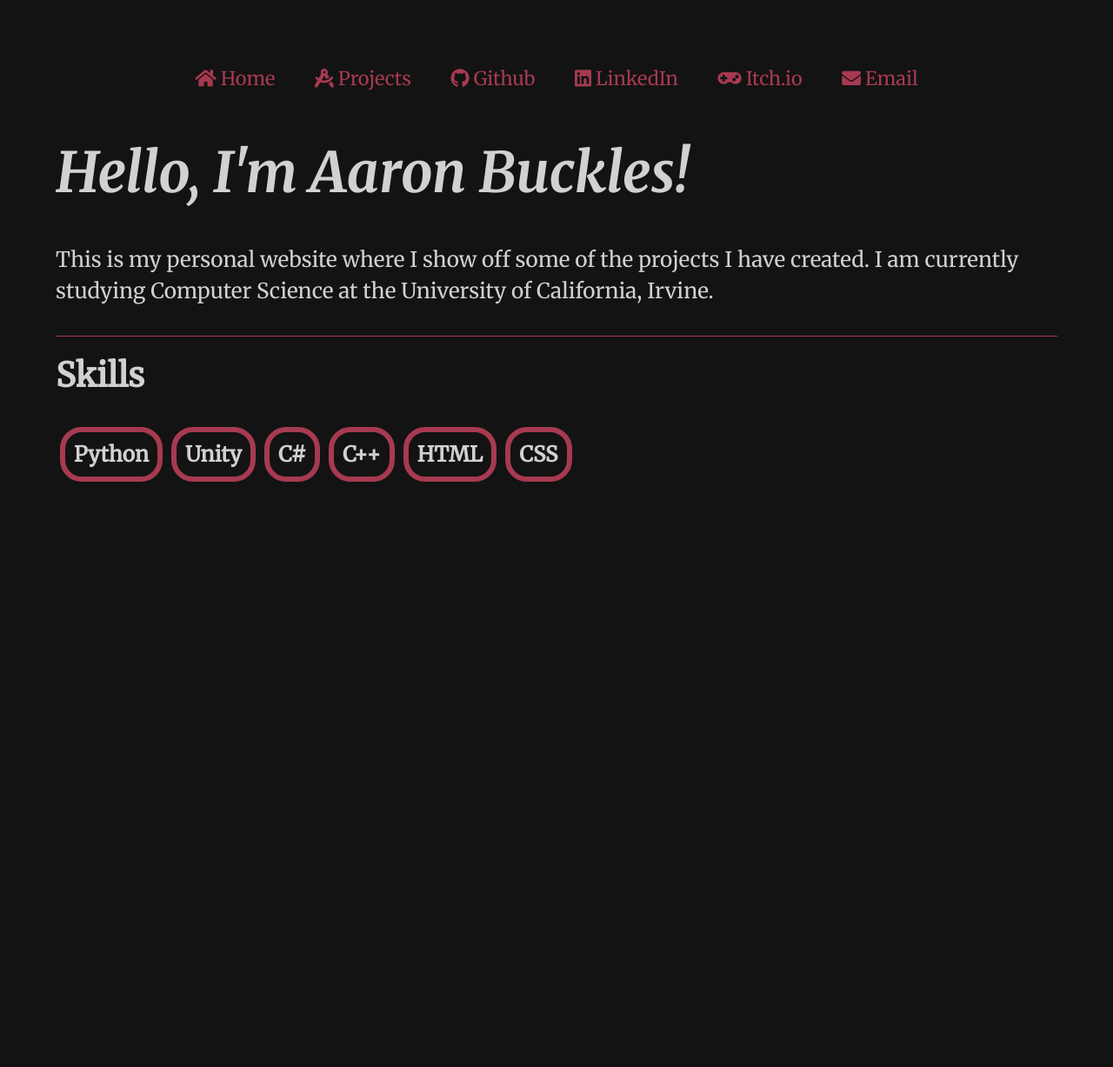
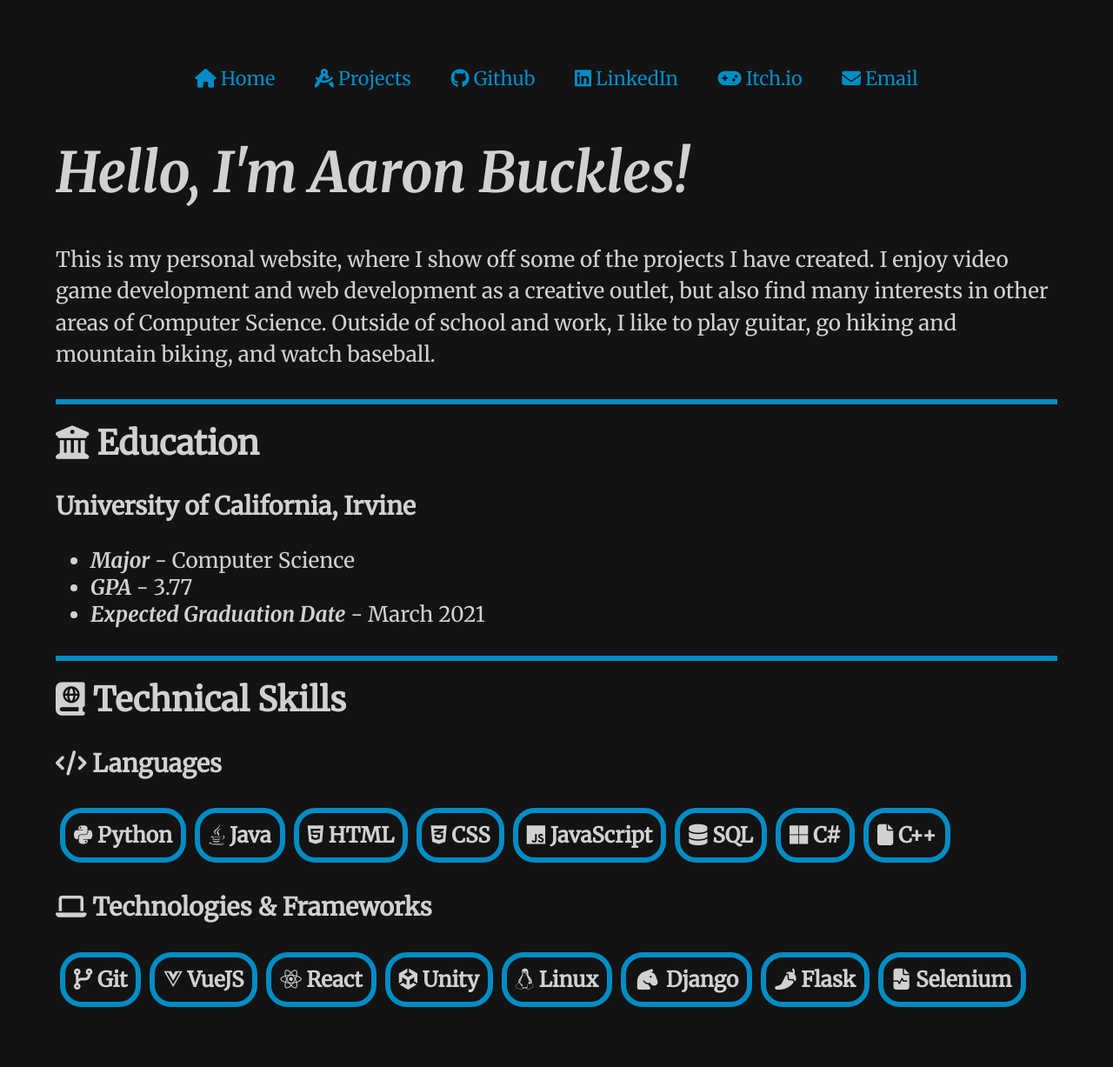
Before and after one commit to Aaron-Buckles/aaron-buckles.github.io, a Jekyll site: the page built from index.html, in a window 1280 px wide. Shown: the whole page at 87% size. Built offline with Jekyll 4.4.1, drawn with Linux system fonts in a browser that asks for light colours; nearby versions of some CDN libraries; before the commit the page ends 900 px from its top, so only the background shows below that.

```diff
--- a/_layouts/default.html
+++ b/_layouts/default.html
@@ -1,26 +1,33 @@
 <!DOCTYPE html>
 <html>
+
 <head>
 	<title>{{ page.title }}</title>
 	<meta name="viewport" content="width=device-width, initial-scale=1.0">
 	<link href="https://fonts.googleapis.com/css?family=Merriweather:400,700i|Open+Sans:800" rel="stylesheet">
-		<link rel="stylesheet" href="https://use.fontawesome.com/releases/v5.7.2/css/all.css" integrity="sha384-fnmOCqbTlWIlj8LyTjo7mOUStjsKC4pOpQbqyi7RrhN7udi9RwhKkMHpvLbHG9Sr" crossorigin="anonymous">
 	<link rel="stylesheet" type="text/css" href="/css/style.css">
 	<link rel="icon" type="image/png" href="{{ site.baseurl }}/favicon.png">
 </head>
+
 <body>
 	<nav>
 		<ul class="flex-list">
 			<li class="link-button"><a href="/"><i class="fas fa-home"></i>Home</a></li>
 			<li class="link-button"><a href="/projects/"><i class="fas fa-drafting-compass"></i>Projects</a></li>
-        		<li class="link-button"><a href="https://github.com/Aaron-Buckles"><i class="fab fa-github"></i>Github</a></li>
-        		<li class="link-button"><a href="https://linkedin.com/in/aaron-buckles"><i class="fab fa-linkedin"></i>LinkedIn</a></li>
-        		<li class="link-button"><a href="https://itch.io/profile/buck1e5"><i class="fas fa-gamepad"></i>Itch.io</a></li>
+			<li class="link-button"><a href="https://github.com/Aaron-Buckles"><i class="fab fa-github"></i>Github</a>
+			</li>
+			<li class="link-button"><a href="https://linkedin.com/in/aaron-buckles"><i
+						class="fab fa-linkedin"></i>LinkedIn</a></li>
+			<li class="link-button"><a href="https://itch.io/profile/buck1e5"><i class="fas fa-gamepad"></i>Itch.io</a>
+			</li>
 			<li class="link-button"><a href="mailto:abuck351@gmail.com"><i class="fas fa-envelope"></i>Email</a></li>
 		</ul>
 	</nav>
 	<main>
 		{{ content }}
 	</main>
+
+	<script src="https://kit.fontawesome.com/42a03310d8.js" crossorigin="anonymous"></script>
 </body>
+
 </html>
--- a/css/style.css
+++ b/css/style.css
@@ -6,16 +6,23 @@ body {
   background-color: #131313;
 }
 
+h1,
+h2,
+h3,
+h4,
+h5,
+h6 {
+  font-family: "Merriweather", serif;
+}
+
 h1 {
   font-size: 5vw;
-  font-family: "Merriweather", serif;
   font-style: italic;
 }
 
 h2 {
   font-size: 3vw;
-  font-family: "Merriweather", serif;
-  border-top: 1px solid #A63A50;
+  border-top: 0.5vw solid #008cc5;
   padding-top: 20px;
 }
 
@@ -31,7 +38,7 @@ a {
 
 a:hover {
   text-decoration: underline;
-  color: #A63A50;
+  color: #008cc5;
 }
 
 a i {
@@ -61,7 +68,7 @@ nav .flex-list {
 
 .link-button a {
   text-decoration: none;
-  color: #A63A50;
+  color: #008cc5;
   font-size: 1.7vw;
   padding: 1vw;
   border: 0 solid 0;
@@ -73,7 +80,7 @@ nav .flex-list {
 .link-button a:hover, .link-button a:focus {
   outline: none;
   text-decoration: none;
-  background-color: #A63A50;
+  background-color: #008cc5;
   color: #d1d1d1;
   border-radius: 0.5vw;
 }
@@ -81,7 +88,7 @@ nav .flex-list {
 img {
   max-height: 100%;
   max-width: 100%;
-  border: 5px double #A63A50;
+  border: 5px double #008cc5;
   border-radius: 5px;
 }
 
@@ -90,7 +97,7 @@ img {
   font-weight: bold;
   padding: 10px;
   margin: 5px;
-  border: 0.5vw solid #A63A50;
+  border: 0.5vw solid #008cc5;
   border-radius: 25px;
 }
 
@@ -99,4 +106,14 @@ img {
     font-size: 0.7em;
   }
 }
+
+@media (min-width: 500px) {
+  .double-container {
+    display: -ms-inline-grid;
+    display: inline-grid;
+    -ms-grid-columns: 50% 50%;
+        grid-template-columns: 50% 50%;
+    grid-column-gap: 15px;
+  }
+}
 /*# sourceMappingURL=style.css.map */
--- a/index.html
+++ b/index.html
@@ -3,19 +3,43 @@ layout: default
 title: Aaron Buckles
 ---
 <div class="blurb">
-	<h1>Hello, I'm Aaron Buckles!</h1>
+  <h1>Hello, I'm Aaron Buckles!</h1>
 
-	<p>This is my personal website where I show off some of the projects I have created. I am currently studying Computer Science at the University of California, Irvine.</p>
+  <p>This is my personal website, where I show off some of the projects I have created. I enjoy video game development and web development as a creative outlet, but also find many interests in other areas of Computer Science. Outside of school and work, I like to play guitar, go hiking and mountain biking, and watch baseball.</p>
 
-	<h2>Skills</h2>
-	<div class="skills">
-		<ul class="flex-list">
-			<li class="skills-item">Python</li>
-			<li class="skills-item">Unity</li>
-			<li class="skills-item">C#</li>
-			<li class="skills-item">C++</li>
-			<li class="skills-item">HTML</li>
-			<li class="skills-item">CSS</li>
-		</ul>
-	</div>
+  <h2><i class="fas fa-university"></i> Education</h2>
+  <h3>University of California, Irvine</h3>
+  <ul>
+    <li><i>Major</i> - Computer Science</li>
+    <li><i>GPA</i> - 3.77</li>
+    <li><i>Expected Graduation Date</i> - March 2021</li>
+  </ul>
+
+  <h2><i class="fas fa-atlas"></i> Technical Skills</h2>
+  <h3><i class="fas fa-code"></i> Languages</h3>
+  <div class="skills">
+    <ul class="flex-list">
+      <li class="skills-item"><i class="fab fa-python"></i> Python</li>
+      <li class="skills-item"><i class="fab fa-java"></i> Java</li>
+      <li class="skills-item"><i class="fab fa-html5"></i> HTML</li>
+      <li class="skills-item"><i class="fab fa-css3-alt"></i> CSS</li>
+      <li class="skills-item"><i class="fab fa-js"></i> JavaScript</li>
+      <li class="skills-item"><i class="fas fa-database"></i> SQL</li>
+      <li class="skills-item"><i class="fab fa-microsoft"></i> C#</li>
+      <li class="skills-item"><i class="fas fa-file"></i> C++</li>
+    </ul>
+  </div>
+  <h3><i class="fas fa-laptop"></i> Technologies & Frameworks</h3>
+  <div class="skills">
+    <ul class="flex-list">
+      <li class="skills-item"><i class="fas fa-code-branch"></i> Git</li>
+      <li class="skills-item"><i class="fab fa-vuejs"></i> VueJS</li>
+      <li class="skills-item"><i class="fab fa-react"></i> React</li>
+      <li class="skills-item"><i class="fab fa-unity"></i> Unity</li>
+      <li class="skills-item"><i class="fab fa-linux"></i> Linux</li>
+      <li class="skills-item"><i class="fas fa-horse-head"></i> Django</li>
+      <li class="skills-item"><i class="fas fa-pepper-hot"></i> Flask</li>
+      <li class="skills-item"><i class="fas fa-file-medical-alt"></i> Selenium</li>
+    </ul>
+  </div>
 </div>
```
Also changed, not shown: css/style.scss (+23 -7 lines), projects/index.html (+92 -17 lines), projects/planner1.jpg (added), projects/planner2.jpg (added), 3 other files. Lines whose indentation alone changed are shown as unchanged.
